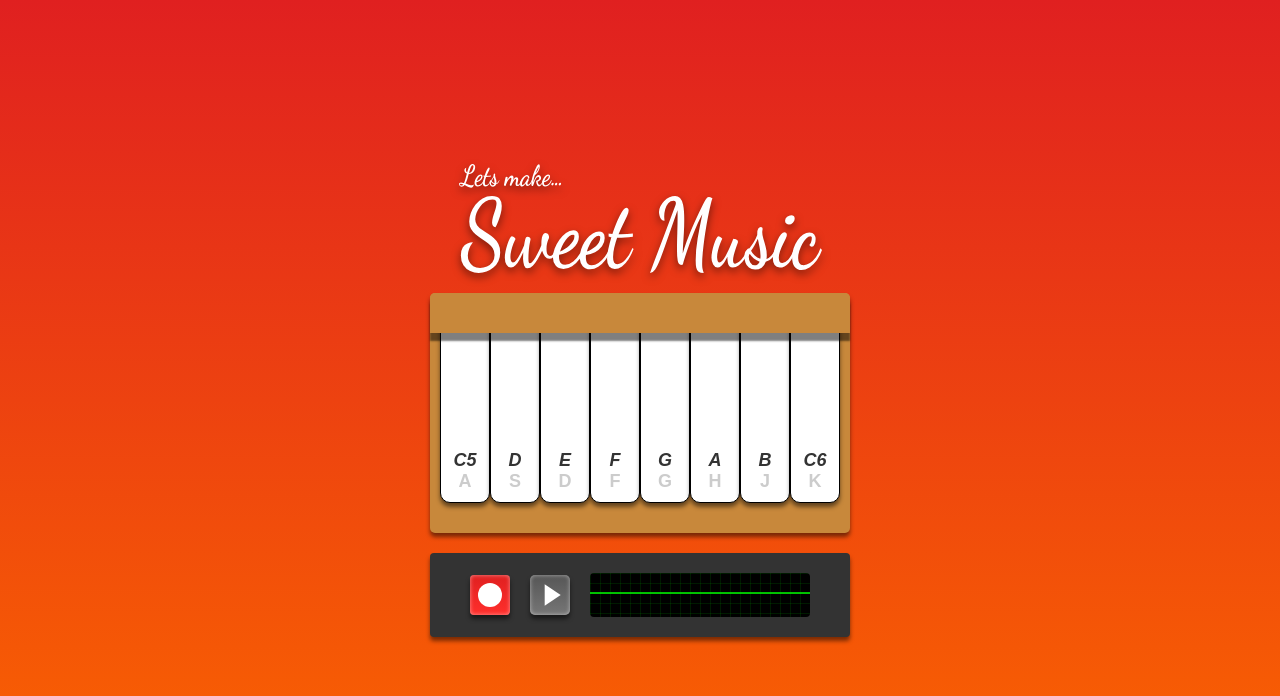
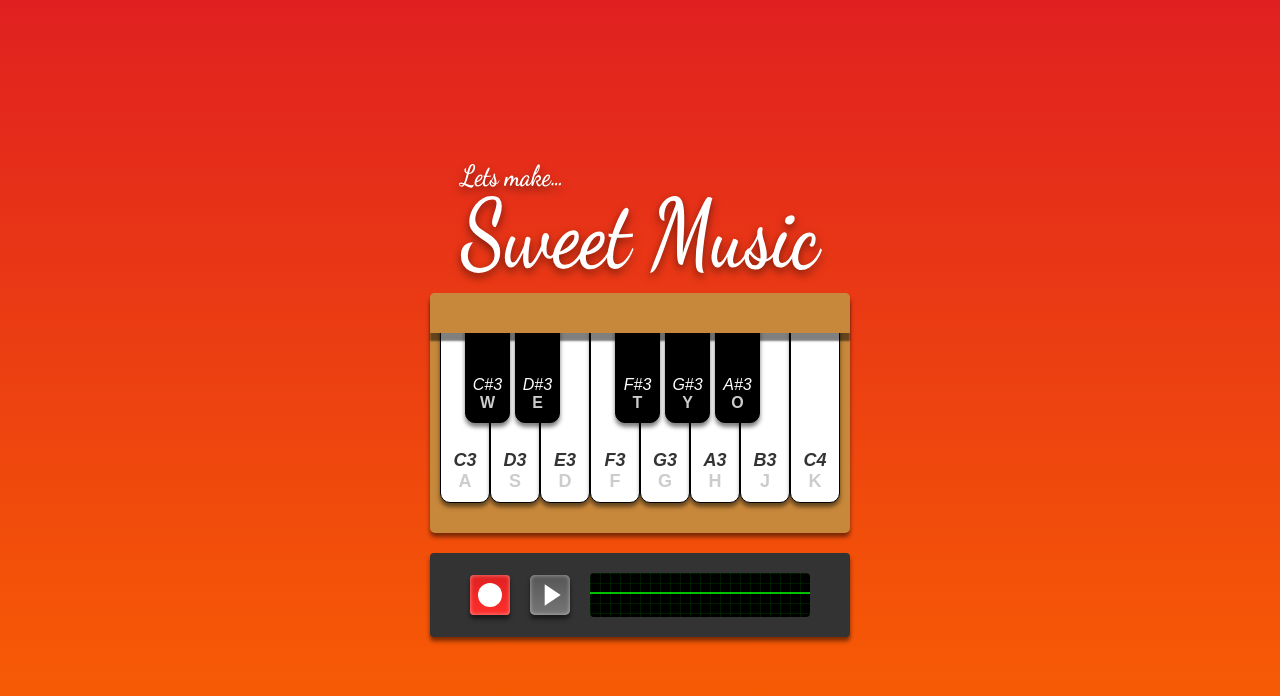
Before and after one commit to paulbjensen/lets-make-sweet-music, a Svelte app: page / in a window 1280 px wide. Shown: the top 696 px of the page. Built offline with nearby package versions, Linux system fonts and the light colour scheme; no server answers.

Commit message:
Added more sound notes and some refactoring

```diff
--- a/src/App.svelte
+++ b/src/App.svelte
@@ -34,14 +34,20 @@
         - What keyboard shortcuts they are mapped to
     */
     const keys = [
-        { type: 'lower', id: 1, note: 'C5', shortcut: 'a' },
-        { type: 'lower', id: 2, note: 'D', shortcut: 's' },
-        { type: 'lower', id: 3, note: 'E', shortcut: 'd' },
-        { type: 'lower', id: 4, note: 'F', shortcut: 'f' },
-        { type: 'lower', id: 5, note: 'G', shortcut: 'g' },
-        { type: 'lower', id: 6, note: 'A', shortcut: 'h' },
-        { type: 'lower', id: 7, note: 'B', shortcut: 'j' },
-        { type: 'lower', id: 8, note: 'C6', shortcut: 'k' },
+        { type: 'lower', id: 1, note: 'C3', shortcut: 'a' },
+        { type: 'lower', id: 2, note: 'D3', shortcut: 's' },
+        { type: 'lower', id: 3, note: 'E3', shortcut: 'd' },
+        { type: 'lower', id: 4, note: 'F3', shortcut: 'f' },
+        { type: 'lower', id: 5, note: 'G3', shortcut: 'g' },
+        { type: 'lower', id: 6, note: 'A3', shortcut: 'h' },
+        { type: 'lower', id: 7, note: 'B3', shortcut: 'j' },
+        { type: 'lower', id: 8, note: 'C4', shortcut: 'k' },
+        // { type: 'lower', id: 8, note: 'D4', shortcut: 'l' },
+        { type: 'upper', id: 9, note: 'C#3', shortcut: 'w' },
+        { type: 'upper', id: 10, note: 'D#3', shortcut: 'e' },
+        { type: 'upper', id: 11, note: 'F#3', shortcut: 't' },
+        { type: 'upper', id: 12, note: 'G#3', shortcut: 'y' },
+        { type: 'upper', id: 12, note: 'A#3', shortcut: 'o' },
     ];
 
 
--- a/src/components/Keyboard.svelte
+++ b/src/components/Keyboard.svelte
@@ -1,6 +1,7 @@
 <script lang="ts">
     const { keys, pressKey, releaseKey, pressedKeys } = $props();
     import type { Key, KeyType } from '../types';
+    import KeyboardKey from './KeyboardKey.svelte';
 
     // Filter function to get only lower keys
     const filterForKeyType = (type: KeyType) => (key: Key) => key.type === type;
@@ -23,56 +24,15 @@
         margin-bottom: 20px;
     }
 
+    .upper-keys {
+        position: absolute;
+        top: 20px;
+        display: grid;
+        grid-template-columns: auto auto auto auto auto;
+    }
+
     .keys {
         position: relative;
-    }
-
-    .lower-key {
-        width: 50px;
-        height: 200px;
-        background-color: white;
-        border: 1px solid black;
-        margin: 0px;
-        position: relative;
-        z-index: 1;
-        border-bottom-right-radius: 10px;
-        border-bottom-left-radius: 10px;
-        box-shadow: 0px 4px 4px rgba(0, 0, 0, 0.5);
-        touch-action: manipulation;
-        display: flex;
-        flex-direction: column;
-        justify-content: flex-end;
-        align-items: center;
-        padding-bottom: 10px;
-    }
-
-    .pressed {
-        box-shadow: inset 0px 4px 4px rgba(0, 0, 0, 0.5),
-        0px 1px 1px rgba(0, 0, 0, 0.5);
-    }
-
-    .key-note {
-        font-size: 18px;
-        font-weight: bold;
-        font-style: italic;
-        color: #333;
-        text-transform: uppercase;
-    }
-
-    .key-shortcut {
-        font-size: 18px;
-        font-weight: bold;
-        color: #ccc;
-        text-transform: uppercase;
-    }
-
-    .lower-key:hover {
-        background-color: rgb(250, 226, 72);
-        cursor: pointer;
-    }
-
-    .lower-key:active, .pressed {
-        background-color: rgb(255, 160, 45);
     }
 
     .keyboard-top-case {
@@ -94,18 +54,28 @@
     <div class="keys">
         <div class="lower-keys">
             {#each keys.filter(filterForKeyType('lower')) as key}
-                <button class="lower-key {pressedKeys.includes(key.note) ? 'pressed' : ''}"
+                <KeyboardKey
+                    keyClass="lower-key"
+                    pressed={pressedKeys.includes(key.note)}
                     onmousedown={() => { pressKey(key.note);}}
                     onmouseup={() => { releaseKey(key.note);}}
-                    data-id={key.id}
-                >
-                    <div class="key-note">
-                      {key.note}
-                    </div>
-                    <div class="key-shortcut">
-                      {key.shortcut}
-                    </div>
-                </button>
+                    id={key.id}
+                    shortcut={key.shortcut}
+                    note={key.note}
+                />
+            {/each}
+        </div>
+        <div class="upper-keys">
+            {#each keys.filter(filterForKeyType('upper')) as key}
+                <KeyboardKey
+                    keyClass="upper-key"
+                    pressed={pressedKeys.includes(key.note)}
+                    onmousedown={() => { pressKey(key.note);}}
+                    onmouseup={() => { releaseKey(key.note);}}
+                    id={key.id}
+                    shortcut={key.shortcut}
+                    note={key.note}
+                />
             {/each}
         </div>
     </div>
--- /dev/null
+++ b/src/components/KeyboardKey.svelte
@@ -0,0 +1,116 @@
+<script lang="ts">
+
+const { keyClass, pressed, onmousedown, onmouseup, id, shortcut, note } = $props();
+
+</script>
+
+<style>
+
+    .lower-key {
+        width: 50px;
+        height: 200px;
+        background-color: white;
+        border: 1px solid black;
+        margin: 0px;
+        position: relative;
+        z-index: 1;
+        border-bottom-right-radius: 10px;
+        border-bottom-left-radius: 10px;
+        box-shadow: 0px 4px 4px rgba(0, 0, 0, 0.5);
+        touch-action: manipulation;
+        display: flex;
+        flex-direction: column;
+        justify-content: flex-end;
+        align-items: center;
+        padding-bottom: 10px;
+    }
+
+    .upper-key {
+        width: 45px;
+        height: 100px;
+        background-color: black;
+        border: 1px solid black;
+        margin: 0px;
+        position: relative;
+        z-index: 1;
+        border-bottom-right-radius: 10px;
+        border-bottom-left-radius: 10px;
+        box-shadow: 0px 4px 4px rgba(0, 0, 0, 0.5);
+        touch-action: manipulation;
+        display: flex;
+        flex-direction: column;
+        justify-content: flex-end;
+        align-items: center;
+        padding-bottom: 10px;
+    }
+
+    .upper-key:nth-of-type(1) {
+        left: 25px;
+    }
+
+    .upper-key:nth-of-type(2) {
+        left: 30px;
+    }
+    .upper-key:nth-of-type(3) {
+        left: 85px;
+    }
+    .upper-key:nth-of-type(4) {
+        left: 90px;
+    }
+    .upper-key:nth-of-type(5) {
+        left: 95px;
+    }
+
+    .pressed {
+        box-shadow: inset 0px 4px 4px rgba(0, 0, 0, 0.5),
+        0px 1px 1px rgba(0, 0, 0, 0.5);
+    }
+
+    .key-note {
+        font-size: 18px;
+        font-weight: bold;
+        font-style: italic;
+        color: #333;
+        text-transform: uppercase;
+    }
+
+    .key-shortcut {
+        font-size: 18px;
+        font-weight: bold;
+        color: #ccc;
+        text-transform: uppercase;
+    }
+
+    .upper-key .key-note {
+        font-size: 16px;
+        font-weight: 400;
+        color: white;
+    }
+    .upper-key .key-shortcut {
+        font-size: 16px;
+        color: #ccc;
+    }
+
+    .lower-key:hover, .upper-key:hover {
+        background-color: rgb(250, 226, 72);
+        cursor: pointer;
+    }
+
+    .lower-key:active, .upper-key:active, .pressed {
+        background-color: rgb(255, 160, 45);
+    }
+
+</style>
+
+<button class={[keyClass, {pressed}]}
+    {onmousedown}
+    {onmouseup}
+    data-id={id}
+>
+    <div class="key-note">
+        {note}
+    </div>
+    <div class="key-shortcut">
+        {shortcut}
+    </div>
+</button>
--- a/src/soundBox.ts
+++ b/src/soundBox.ts
@@ -24,14 +24,20 @@ import soundEight from './assets/keyboard/8.mp3';
 // I feel like this bit could be extracted out as configuration,
 // as well as imports for the sounds - this way, the soundBox can be loaded
 const keyToFile: Record<string, string> = {
-  'C5': soundOne,
-  'D': soundTwo,
-  'E': soundThree,
-  'F': soundFour,
-  'G': soundFive,
-  'A': soundSix,
-  'B': soundSeven,
-  'C6': soundEight,
+  'C3': soundOne,
+  'D3': soundTwo,
+  'E3': soundThree,
+  'F3': soundFour,
+  'G3': soundFive,
+  'A3': soundSix,
+  'B3': soundSeven,
+  'C4': soundEight,
+  'D4': soundEight,
+  'C#3': soundEight,
+  'D#3': soundEight,
+  'F#3': soundEight,
+  'G#3': soundEight,
+  'A#3': soundEight,
 };
 
 const soundBox = new SoundBox(keyToFile);
```
